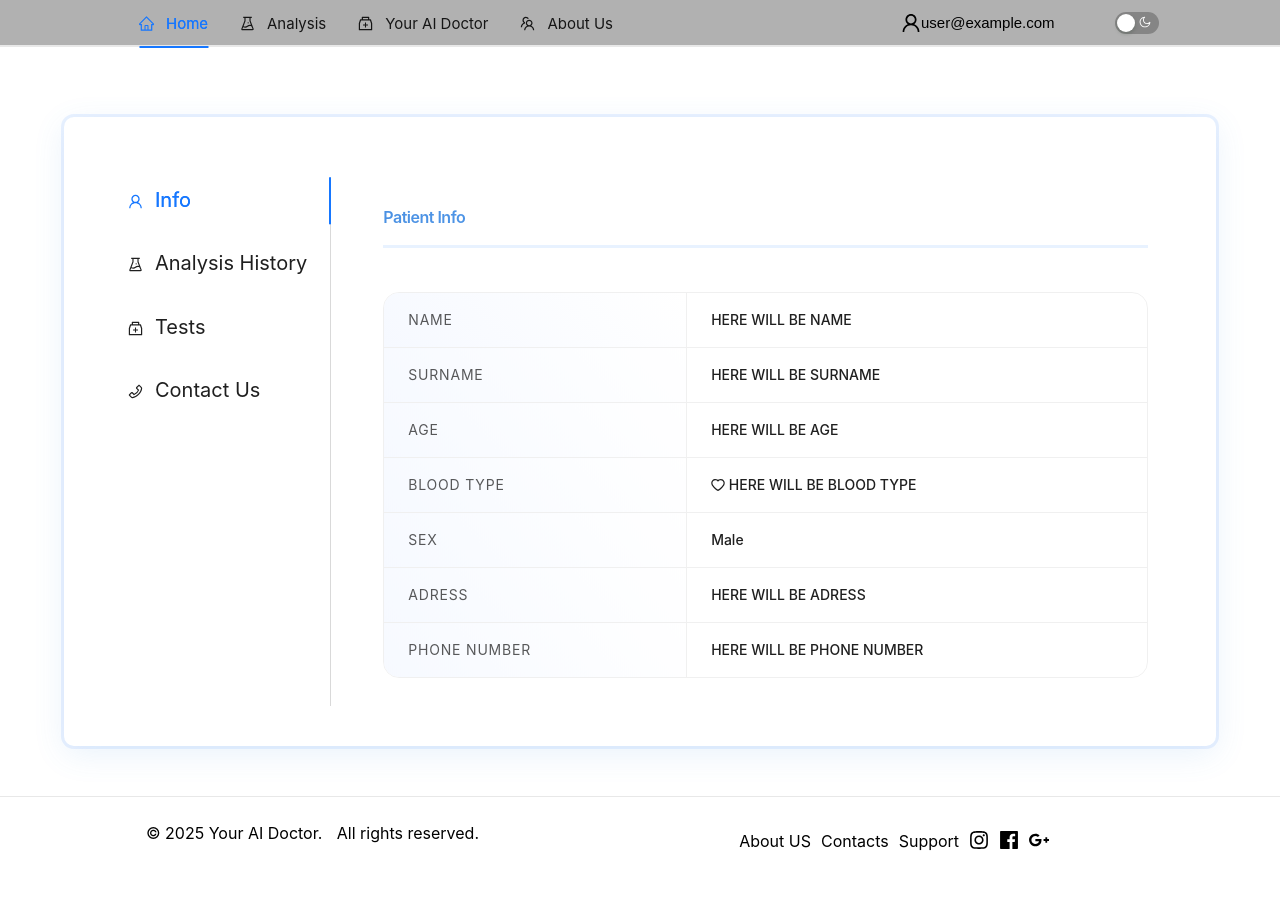
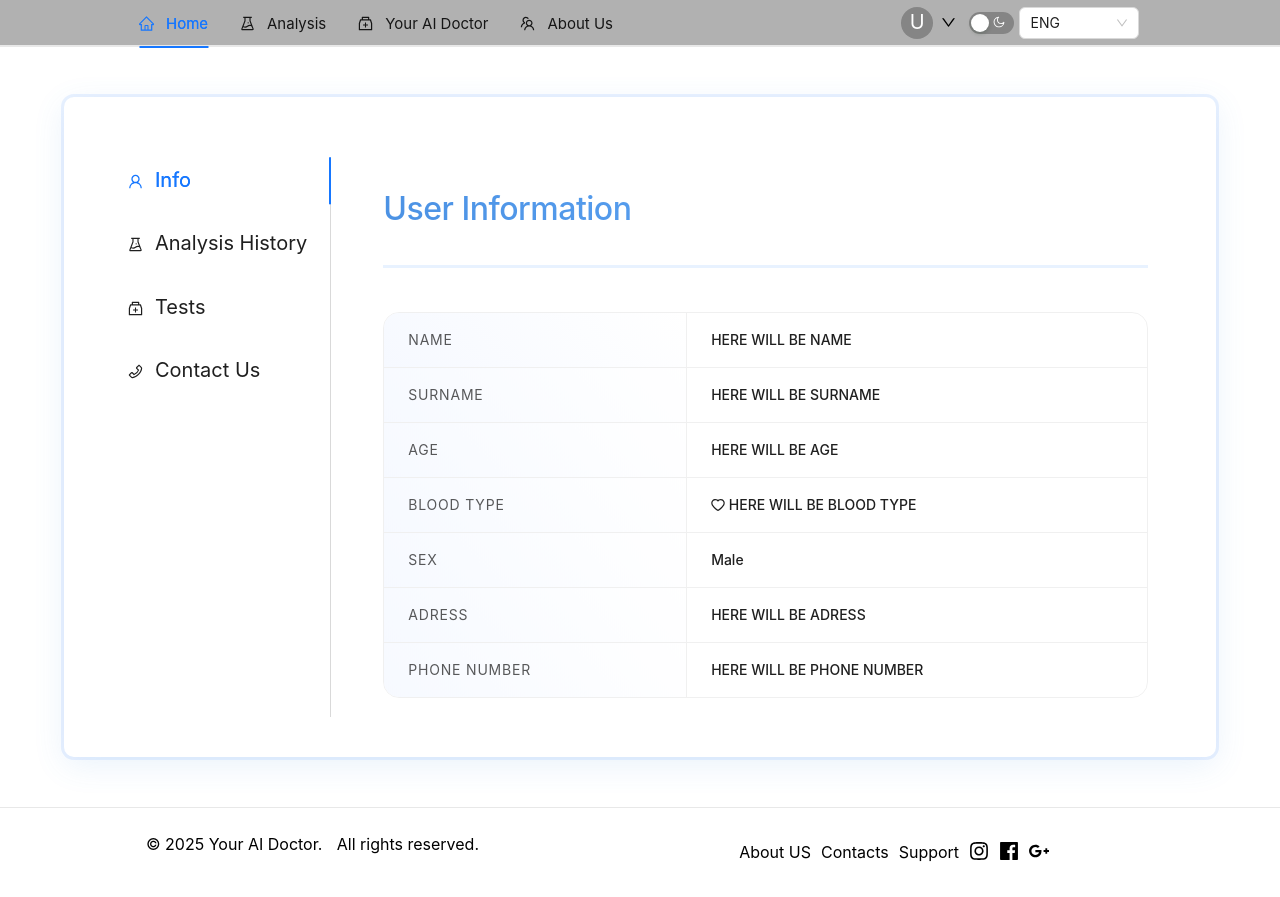
Before and after one commit to MediScanAi/MediScanAi, a React (Vite) app: page /profile in a window 1280 px wide. Built offline with nearby package versions, Linux system fonts and the light colour scheme; no server answers; sample sign-in values are in the browser's storage.

Commit message:
header and styles

```diff
--- a/src/assets/styles/Profile.css
+++ b/src/assets/styles/Profile.css
@@ -171,3 +171,9 @@
   color: white;
   margin-right: 12px;
 }
+.Profile{
+  margin-top: 20px;
+}
+.dark-theme{
+  color: white;
+}
--- a/src/assets/styles/analysis.css
+++ b/src/assets/styles/analysis.css
@@ -44,6 +44,10 @@
   backdrop-filter: blur(2px);
   border-radius: 15px;
 }
+.Analysis {
+  padding: 24px ;
+  position: relative;
+}
 .dark-theme {
   background-color: #2d3748;
 }
--- a/src/assets/styles/footer.css
+++ b/src/assets/styles/footer.css
@@ -4,6 +4,7 @@ footer {
   margin-top: auto;
   width: 100%;
   border-top: 1px solid #e8e8e8;
+  height: auto;
 }
 .info {
   color: black;
--- a/src/assets/styles/header.css
+++ b/src/assets/styles/header.css
@@ -34,9 +34,9 @@ header {
   border: none;
   font-size: 15px;
   display: flex;
-  justify-content: center;
+  justify-content: space-evenly;
   align-items: center;
-  width: 170px;
+  width: 70px;
   height: 35px;
 }
 .ant-tabs .ant-tabs-tab {
@@ -49,3 +49,10 @@ header {
   border: 1px solid white;
   border-radius: 5px;
 }
+.arrow-icon {
+  transition: transform 0.3s ease;
+}
+
+.arrow-icon.rotated {
+  transform: rotate(180deg);
+}
--- a/src/components/Header.tsx
+++ b/src/components/Header.tsx
@@ -1,14 +1,16 @@
 import {
+  Avatar,
   Dropdown,
   Flex,
-  type MenuProps,
+  type MenuProps, Select,
   Switch,
   Tabs,
   type TabsProps,
 } from 'antd';
 import { NavLink } from 'react-router-dom';
-import { useEffect, useState } from 'react';
+import {useEffect, useState} from 'react';
 import {
+  DownOutlined,
   ExperimentOutlined,
   HomeOutlined,
   LogoutOutlined,
@@ -17,8 +19,7 @@ import {
   MoonOutlined,
   SettingOutlined,
   SunOutlined,
-  TeamOutlined,
-  UserOutlined,
+  TeamOutlined, UpOutlined,
 } from '@ant-design/icons';
 import { useLocation, useNavigate } from 'react-router';
 import '../assets/styles/header.css';
@@ -72,16 +73,20 @@ const items: TabsProps['items'] = [
   },
 ];
 
+
 function Header() {
   const [width, setWidth] = useState(window.innerWidth);
   const navigate = useNavigate();
   const activeKey = useLocation().pathname.substring(1);
   const theme = useAppSelector((state) => state.theme.isDarkMode);
   const dispatch = useAppDispatch();
+  const [isDropdownOpen, setIsDropdownOpen] = useState(false);
+  const user = useAppSelector((state) => state.auth.user);
+  console.log(user?.email);
   const handleThemeChange = () => {
     dispatch(toggleTheme());
   };
-  const user = useAppSelector((state) => state.auth.user);
+
   const handleTabClick = (key: string) => {
     switch (key) {
       case 'home':
@@ -98,6 +103,10 @@ function Header() {
         break;
     }
   };
+
+  const toggleArrow = () => {
+    setIsDropdownOpen(!isDropdownOpen);
+  }
 
   const userItems: MenuProps['items'] = [
     {
@@ -132,7 +141,7 @@ function Header() {
         align="middle"
       >
         {width < 820 ? (
-          <Dropdown menu={{ items: burgerItems }}>
+          <Dropdown trigger={["click"]} menu={{ items: burgerItems }}>
             <MenuOutlined style={{ fontSize: 30 }} />
           </Dropdown>
         ) : (
@@ -148,21 +157,30 @@ function Header() {
           </div>
         )}
         <div className={'Right-buttons'}>
-          <Dropdown menu={{ items: userItems }}>
+          {user?<Dropdown trigger={['click']} menu={{items: userItems}} onOpenChange={toggleArrow}>
             <div
-              className={'user-button' + (theme ? ' dark-user-button' : '')}
-              style={{ marginRight: 50, width: '100%', padding: 10 }}
+                className={'user-button' + (theme ? ' dark-user-button' : '')}
             >
-              <UserOutlined style={{ fontSize: 20 }} />
-              {user?.email ? user?.email : 'Profile'}
+              <Avatar style={{fontSize: 20}}>{user?.email ? user?.email[0].toUpperCase() : 'Profile'}</Avatar>
+              {
+                isDropdownOpen ?
+                    <UpOutlined/> :
+                    <DownOutlined/>
+              }
             </div>
-          </Dropdown>
+
+          </Dropdown>:<NavLink to={'/auth/login'}>Log In</NavLink>}
           <Switch
             defaultChecked={theme}
             checkedChildren={<SunOutlined />}
             unCheckedChildren={<MoonOutlined />}
             onClick={handleThemeChange}
           />
+          <Select defaultValue="english" style={{ width: 120 }} >
+            <Select.Option value="english">ENG</Select.Option>
+            <Select.Option value="russian">RUS</Select.Option>
+            <Select.Option value="armenian">ARM</Select.Option>
+          </Select>
         </div>
       </Flex>
     </header>
--- a/src/pages/main/AboutUsPage.tsx
+++ b/src/pages/main/AboutUsPage.tsx
@@ -105,6 +105,7 @@ function AboutUsPage() {
         padding: '20px',
         backgroundSize: 'cover',
         backgroundPosition: 'center',
+
       }}
     >
       <Col style={{ width: '100%' }}>
@@ -122,6 +123,7 @@ function AboutUsPage() {
             minHeight: '220px',
             borderRadius: '15px',
             margin: '0 auto',
+
           }}
         >
           <Col
--- a/src/pages/main/Profile/Profile.tsx
+++ b/src/pages/main/Profile/Profile.tsx
@@ -10,6 +10,7 @@ import '../../../assets/styles/Profile.css';
 import MainTests from './MainTests';
 import AnalysisHistory from './AnalysisHistory';
 import ContactUs from './ContactUs';
+import {useAppSelector} from "../../../app/hooks.ts";
 
 const items: TabsProps['items'] = [
   {
@@ -39,13 +40,14 @@ const items: TabsProps['items'] = [
 ];
 
 const Profile: React.FC = () => {
+  const theme = useAppSelector((state) => state.theme.isDarkMode);
   return (
-    <Row style={{ marginTop: '20px' }}>
+    <Row className={'Profile'+(theme?' dark-theme':'')} >
       <Col className={'Column'}>
         <Tabs
           tabPosition={'left'}
           defaultActiveKey="1"
-          style={{ padding: 40, marginTop: '20px' }}
+          style={{ padding: 40, marginTop: '20px' ,height:'80vh'}}
           items={items}
         />
       </Col>
--- a/src/pages/main/Profile/UserInfo.tsx
+++ b/src/pages/main/Profile/UserInfo.tsx
@@ -6,7 +6,7 @@ const ColorfulPatientDescription: React.FC = () => {
   return (
     <Descriptions
       style={{ color: '#3498db', fontSize: '30px' }}
-      title="Patient Info"
+      title={<h1>User Information</h1>}
       bordered
       column={1}
     >
--- a/src/pages/main/analysis/AnalysisPage.tsx
+++ b/src/pages/main/analysis/AnalysisPage.tsx
@@ -7,8 +7,11 @@ import vitaminBackground from '../../../assets/photos/vitaminBackground.webp';
 import urineBackground from '../../../assets/photos/urineBackground.webp';
 import '../../../assets/styles/analysis.css';
 import { useNavigate } from 'react-router-dom';
+import {useAppSelector} from "../../../app/hooks.ts";
 
 const AnalysisPage = () => {
+    const theme = useAppSelector(state => state.theme.isDarkMode);
+
   useEffect(() => {
     window.scrollTo({ top: 0, behavior: 'smooth' });
   }, []);
@@ -16,7 +19,7 @@ const AnalysisPage = () => {
   const navigate = useNavigate();
 
   return (
-    <div style={{ padding: 24, position: 'relative' }}>
+    <div className={'Analysis'+(theme?' dark-theme':'')} style={{ padding: 24, position: 'relative' }}>
       <div>
         <div>
           <div
@@ -144,6 +147,7 @@ const AnalysisPage = () => {
                   textAlign: 'center',
                   margin: '0 auto',
                   width: '100%',
+                  height:'49px'
                 }}
               >
                 Health Analysis Summary with AI
```
Also changed, not shown: src/App.css (line endings or trailing spaces).
